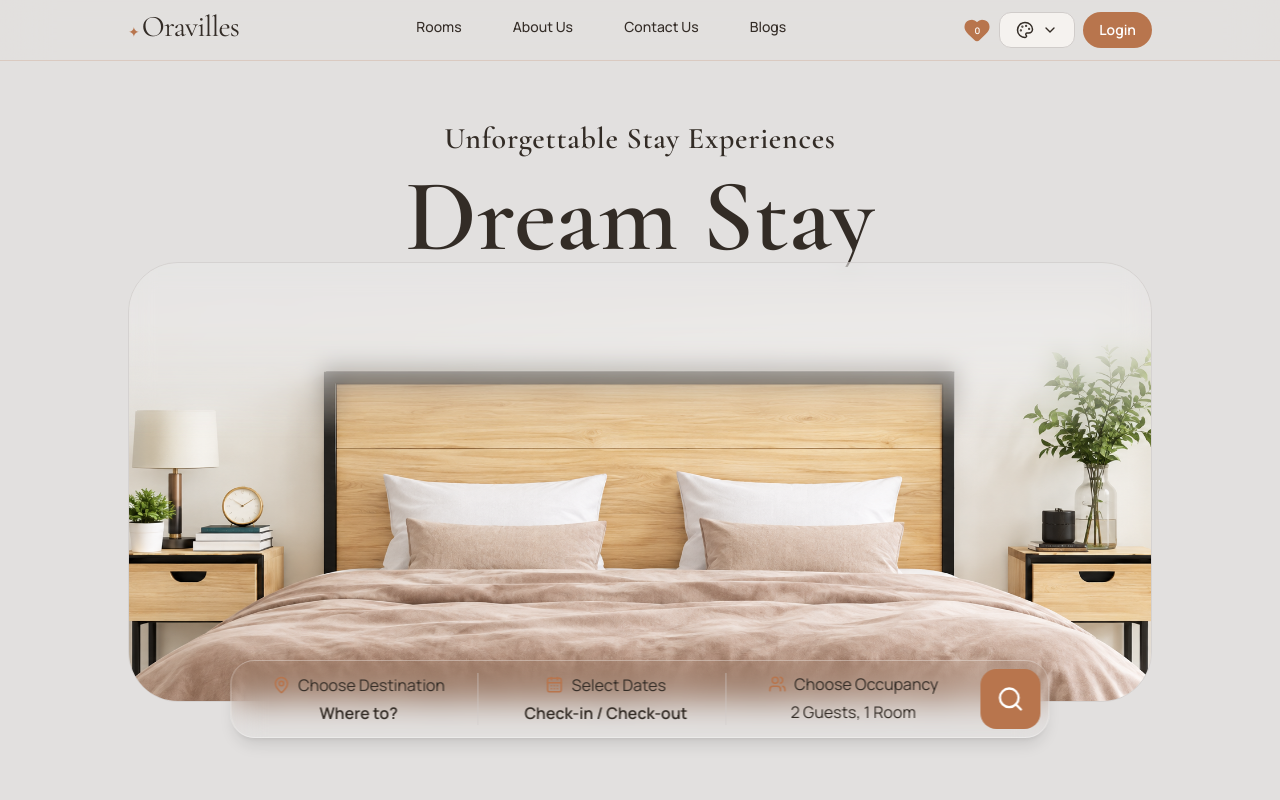
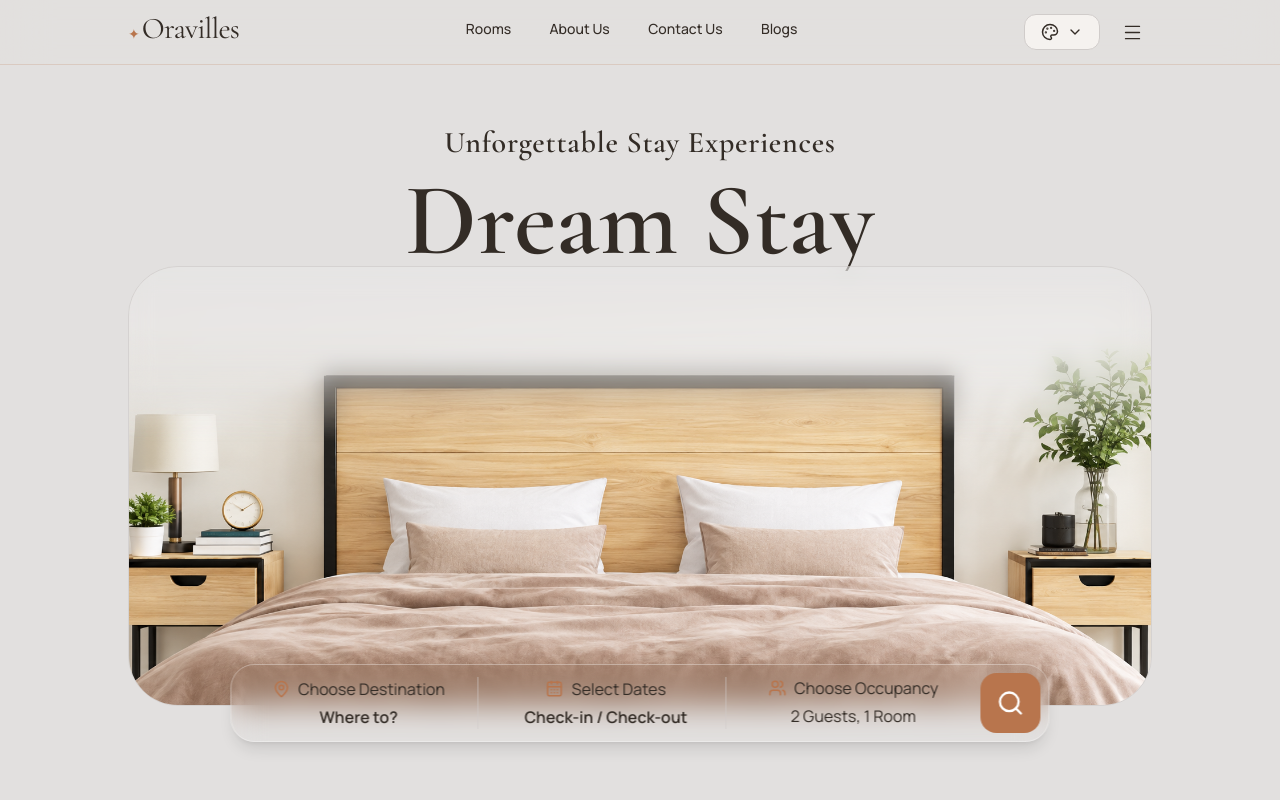
Before and after one commit to RaviKayease/Kayease-Hotel, a Next.js app: page / in a window 1280 px wide. Shown: the top 800 px of the page. Built offline with nearby package versions, Linux system fonts and the light colour scheme.

Commit message:
FixedNavbar

```diff
--- a/app/components/Navbar.tsx
+++ b/app/components/Navbar.tsx
@@ -1,44 +1,49 @@
 "use client";
+
 import React, { useEffect, useState } from "react";
-import { Menu, X, Heart } from "lucide-react";
+import { Menu, X } from "lucide-react";
 import Link from "next/link";
 import { usePathname } from "next/navigation";
 import Logo from "./Logo";
 import ChangeTheme from "@/app/components/ChangeTheme";
-import { getWishlist } from "@/app/utils/wishlist";
 
 const Navbar = () => {
   const [isMenuOpen, setIsMenuOpen] = useState(false);
-
   const pathname = usePathname();
 
-  const [wishlistCount, setWishlistCount] = useState(0);
+  // Close sidebar whenever the route changes
+  useEffect(() => {
+    setIsMenuOpen(false);
+  }, [pathname]);
 
+  // Prevent background scrolling while sidebar is open
   useEffect(() => {
-    const syncWishlist = () => {
-      setWishlistCount(getWishlist().length);
-    };
-
-    syncWishlist();
-
-    window.addEventListener("wishlistUpdated", syncWishlist);
+    document.body.style.overflow = isMenuOpen ? "hidden" : "";
 
     return () => {
-      window.removeEventListener("wishlistUpdated", syncWishlist);
+      document.body.style.overflow = "";
     };
-  }, []);
+  }, [isMenuOpen]);
 
+  const navigationLinks = [
+    { name: "Home", href: "/" },
+    { name: "Rooms", href: "/rooms", mainPage: true },
+    { name: "About Us", href: "/about-us", mainPage: true },
+    { name: "Contact Us", href: "/contact-us", mainPage: true },
+    { name: "Blogs", href: "/blogs", mainPage: true },
+    { name: "Wishlist", href: "/wishlist" },
+    { name: "Cart", href: "/cart" },
+    { name: "Login", href: "/sign-in" },
+  ];
   return (
-    <div className="sticky top-0 z-40 ">
-      {/* Desktop Navbar */}
-      <div
-        className={`w-full bg-[var(--background)]/85 backdrop-blur-xl border-b-[0.5px] border-[var(--primary)]/20 text-sm text-white transition-all duration-300 ${isMenuOpen ? "hidden" : ""}`}
-      >
-        <div className="px-[3vw] sm:px-[4vw] md:px-[6vw] lg:px-[8vw] xl:px-[10vw] py-3 flex justify-between items-center">
+    <div className="sticky top-0 z-40">
+      {/* Main Navbar */}
+      <div className="w-full border-b-[0.5px] border-[var(--primary)]/20 bg-[var(--background)]/85 text-sm backdrop-blur-xl">
+        <div className="flex items-center justify-between px-[3vw] py-3 sm:px-[4vw] md:px-[6vw] lg:px-[8vw] xl:px-[10vw]">
           <Logo />
 
-          {/* Page Navgation Buttons */}
-          <div className="hidden lg:flex md:gap-[4vw] font-medium text-[var(--foreground)]">
+          {/* Desktop Navigation */}
+          <nav className="hidden lg:flex items-center gap-[3vw] font-medium text-sm text-[var(--foreground)]">
             {[
               { name: "Rooms", href: "/rooms" },
               { name: "About Us", href: "/about-us" },
@@ -55,98 +60,89 @@ const Navbar = () => {
                 {item.name}
 
                 <span
-                  className={`bg-[var(--primary)] h-[2px] w-1/2 rounded-md transition-all duration-300 ${
+                  className={`h-[2px] w-1/2 rounded-md bg-[var(--primary)] transition-all duration-300 ${
                     pathname === item.href ? "opacity-100" : "opacity-0"
                   }`}
                 />
               </Link>
             ))}
-          </div>
+          </nav>
 
-          <div className="flex gap-2">
-            {/* Wishlist */}
-            <Link
-              href="/wishlist"
-              className="relative flex items-center justify-center text-[var(--primary)]"
-            >
-              <Heart size={28} strokeWidth={1.5} fill="currentColor" />
-
-              <span className="absolute inset-0 flex items-center justify-center pt-[1px] text-[9px] font-semibold leading-none text-white">
-                {wishlistCount}
-              </span>
-            </Link>
-
-            {/* Change Theme Button */}
+          {/* Right Controls */}
+          <div className="flex items-center gap-3">
             <ChangeTheme />
 
-            {/* Login Button */}
-            <Link
-              href="/sign-in"
-              className="hidden lg:inline-flex items-center justify-center font-semibold rounded-full px-4 py-1 bg-[var(--primary)] text-white transition-colors duration-300 hover:brightness-90"
+            {/* Menu Button - Below LG Only */}
+            <button
+              type="button"
+              onClick={() => setIsMenuOpen(true)}
+              className="flex h-10 w-10 items-center justify-center rounded-full text-[var(--foreground)] transition-all duration-300 hover:bg-[var(--primary)]/10 hover:text-[var(--primary)]"
+              aria-label="Open navigation menu"
+              aria-expanded={isMenuOpen}
             >
-              Login
-            </Link>
-
-            {/* Menu Button */}
-            <button
-              onClick={() => setIsMenuOpen(true)}
-              className="text-[var(--foreground)] lg:hidden"
-              aria-label="Open menu"
-            >
-              <Menu size={20} strokeWidth={1.5} />
+              <Menu size={21} strokeWidth={1.5} />
             </button>
           </div>
         </div>
       </div>
 
-      {/* Mobile Navigation */}
+      {/* Sidebar Navigation */}
       <div
-        className={`fixed inset-0 z-50 md:hidden bg-[var(--background)]
-    transition-all duration-700 ease-[cubic-bezier(0.22,1,0.36,1)]
-    ${
-      isMenuOpen
-        ? "visible opacity-100"
-        : "invisible opacity-0 pointer-events-none"
-    }`}
+        className={`fixed inset-0 z-50 transition-all duration-500 ${
+          isMenuOpen
+            ? "visible opacity-100"
+            : "invisible pointer-events-none opacity-0"
+        }`}
+        aria-hidden={!isMenuOpen}
       >
-        <div
-          className={`absolute inset-0 flex flex-col text-[var(--foreground)] overflow-y-auto
-      transition-transform duration-700 ease-[cubic-bezier(0.22,1,0.36,1)]
-      ${isMenuOpen ? "translate-y-0" : "-translate-y-4"}`}
+        {/* Backdrop */}
+        <button
+          type="button"
+          aria-label="Close navigation menu"
+          tabIndex={isMenuOpen ? 0 : -1}
+          onClick={() => setIsMenuOpen(false)}
+          className="absolute inset-0 h-full w-full cursor-default bg-black/40 backdrop-blur-sm"
+        />
+
+        {/* Sidebar */}
+        <aside
+          id="navigation-sidebar"
+          aria-label="Main navigation"
+          className={`absolute right-0 top-0 flex h-full w-full max-w-[420px] flex-col overflow-y-auto bg-[var(--background)] text-[var(--foreground)] shadow-2xl transition-transform duration-500 ease-[cubic-bezier(0.22,1,0.36,1)] sm:w-[420px] ${
+            isMenuOpen ? "translate-x-0" : "translate-x-full"
+          }`}
         >
-          {/* Header */}
-          <div className="sticky top-0 z-10 flex items-center justify-between px-6 py-5 border-b border-[var(--primary)]/15 bg-[var(--background)]/95 backdrop-blur-xl">
+          {/* Sidebar Header */}
+          <div className="sticky top-0 z-10 flex items-center justify-between border-b border-[var(--primary)]/15 bg-[var(--background)]/95 px-6 py-5 backdrop-blur-xl">
             <Logo />
 
             <button
+              type="button"
               onClick={() => setIsMenuOpen(false)}
-              aria-label="Close menu"
+              aria-label="Close navigation menu"
               className="flex h-10 w-10 items-center justify-center rounded-full border border-[var(--primary)]/20 text-[var(--foreground)] transition-all duration-300 hover:bg-[var(--primary)] hover:text-white"
             >
               <X size={19} strokeWidth={1.5} />
             </button>
           </div>
 
-          {/* Navigation */}
+          {/* Navigation Links */}
           <div className="flex flex-1 flex-col p-8">
             <p className="mb-10 text-[10px] font-semibold uppercase tracking-[0.3em] text-[var(--primary)]">
               Explore
             </p>
 
             <nav className="flex flex-col">
-              {[
-                { name: "Home", href: "/" },
-                { name: "Rooms", href: "/rooms" },
-                { name: "About Us", href: "/about-us" },
-                { name: "Contact Us", href: "/contact-us" },
-                { name: "Blogs", href: "/blogs" },
-                { name: "Login", href: "/sign-in" },
-              ].map((item, index) => (
+              {navigationLinks.map((item, index) => (
                 <Link
                   key={item.name}
                   href={item.href}
+                  tabIndex={isMenuOpen ? 0 : -1}
                   onClick={() => setIsMenuOpen(false)}
-                  className={`group flex items-center justify-between border-b border-[var(--primary)]/15 py-6 transition-all duration-300 ${
+                  aria-current={pathname === item.href ? "page" : undefined}
+                  className={`group ${
+                    item.mainPage ? "lg:hidden" : ""
+                  } flex items-center justify-between border-b border-[var(--primary)]/15 py-6 transition-all duration-300 ${
                     pathname === item.href
                       ? "text-[var(--primary)]"
                       : "text-[var(--foreground)] hover:text-[var(--primary)]"
@@ -154,7 +150,7 @@ const Navbar = () => {
                 >
                   <span className="flex items-center gap-5">
                     <span className="text-[10px] tracking-widest text-[var(--primary)]/60">
-                      0{index + 1}
+                      {String(index + 1).padStart(2, "0")}
                     </span>
 
                     <span className="text-sm font-medium tracking-wide">
@@ -169,7 +165,7 @@ const Navbar = () => {
               ))}
             </nav>
           </div>
-        </div>
+        </aside>
       </div>
     </div>
   );
```
